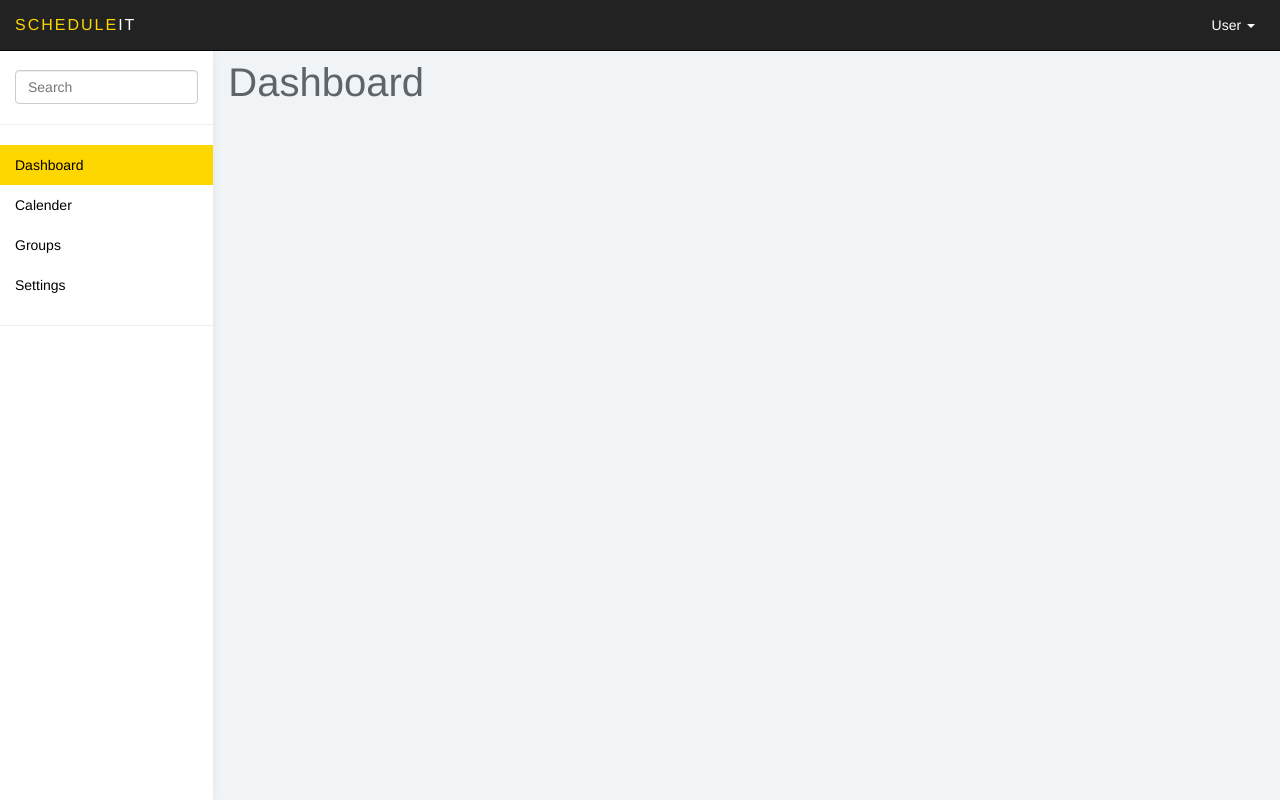
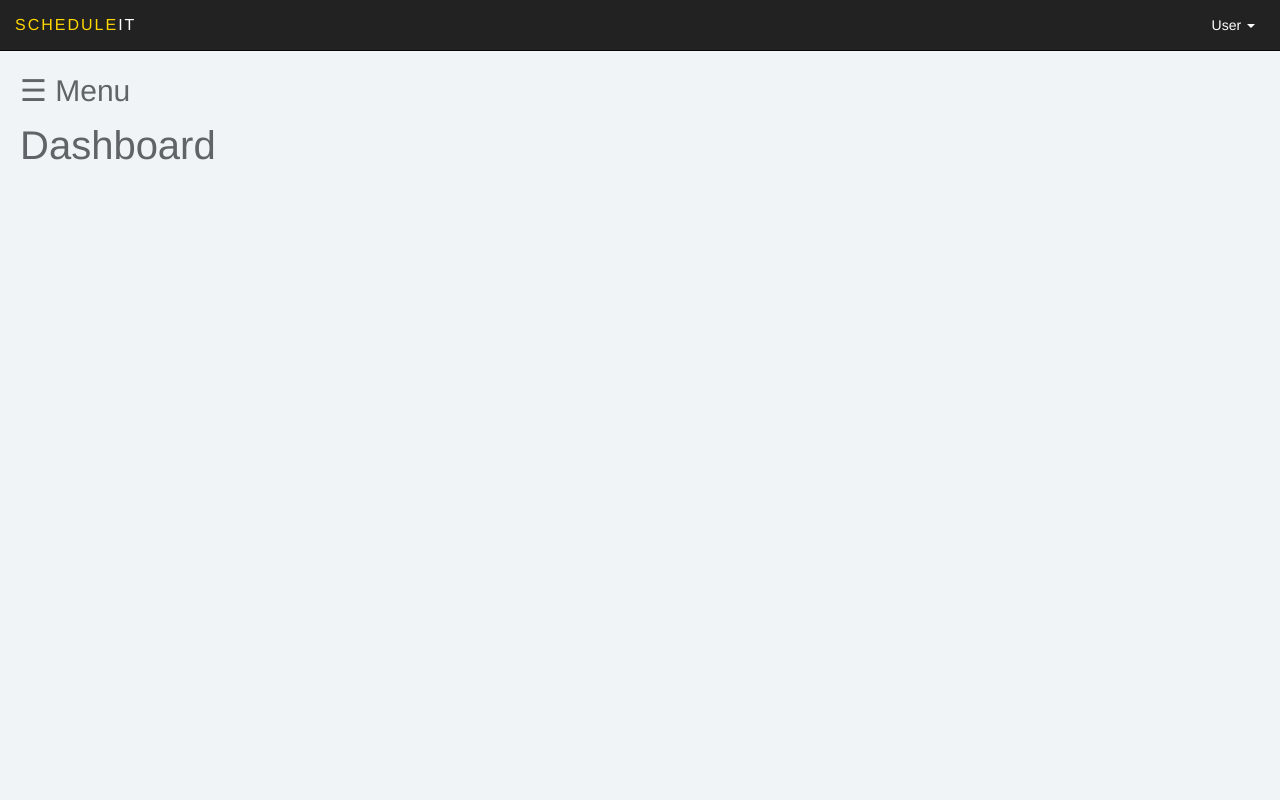
Before and after one commit to haydennix55/Schedule-It, a PHP site: page /user-dashboard/index.html in a window 1280 px wide. Run offline with PHP 8.4, Linux system fonts and the light colour scheme.

Commit message:
Added movable side navigation to dashboard page and updated CSS to match

```diff
--- a/user-dashboard/css/styles.css
+++ b/user-dashboard/css/styles.css
@@ -62,13 +62,14 @@ h3, h4 {
 /* Sidebar */
 
 .sidebar form {
-	padding: 20px 15px 5px 15px;
+	padding: 50px 15px 5px 15px;
 	border-bottom: 1px solid #eee;
 	margin-bottom: 20px;
 }
 
 .sidebar {
 	display: block;
+	width: 0;
 	position: fixed;
 	top: 50px;
 	bottom: 0;
@@ -81,6 +82,7 @@ h3, h4 {
 	overflow-y: auto;
 	background-color: #fff;
 	box-shadow: 1px 0px 10px rgba(0, 0, 0, .05);
+	transition: 0.5s;
 }
 .navbar-header {
 		width: 100%;
@@ -95,6 +97,13 @@ h3, h4 {
 	border-bottom: 1px solid #eee;
 	margin: 20px 0;
 }
+.sidebar .closebtn {
+    position: absolute;
+    top: 0;
+    right: 25px;
+    font-size: 36px;
+    margin-left: 50px;
+}
 
 h1.page-header {
 	margin-top: 10px;
@@ -107,3 +116,7 @@ h1.page-header {
 	margin: 0 10px 0 0;
 	stroke-width: 3px;
 }
+.main {
+    transition: margin-left .5s;
+    padding: 20px;
+}
--- a/user-dashboard/index.html
+++ b/user-dashboard/index.html
@@ -32,6 +32,7 @@
 	</nav>
 
 	<div id="sidebar-collapse" class="col-sm-3 col-lg-2 sidebar">
+		<a href="javascript:void(0)" class="closebtn" onclick="closeBar()">&times;</a>
 		<form role="search">
 			<div class="form-group">
 				<input type="text" class="form-control" placeholder="Search">
@@ -47,10 +48,11 @@
 		</ul>
 	</div>
 
-	<div class="col-sm-9 col-sm-offset-3 col-lg-10 col-lg-offset-2 main">
+	<div id="Main" class="col-sm-9 col-sm col-lg-10 col-lg main">
 
 		<div class="row">
 			<div class="col-lg-12">
+				<span style="font-size:30px;cursor:pointer" onclick="openBar()">&#9776; Menu</span>
 				<h1 class="page-header">Dashboard</h1>
 			</div>
 		</div>
@@ -59,6 +61,17 @@
 
 	<script src="js/jquery-1.11.1.min.js"></script>
 	<script src="js/bootstrap.min.js"></script>
+	<script>
+function openBar() {
+    document.getElementById("sidebar-collapse").style.width = "250px";
+    document.getElementById("Main").style.marginLeft = "250px";
+}
+
+function closeBar() {
+    document.getElementById("sidebar-collapse").style.width = "0px";
+    document.getElementById("Main").style.marginLeft= "0px";
+}
+</script>
 </body>
 
 </html>
```
